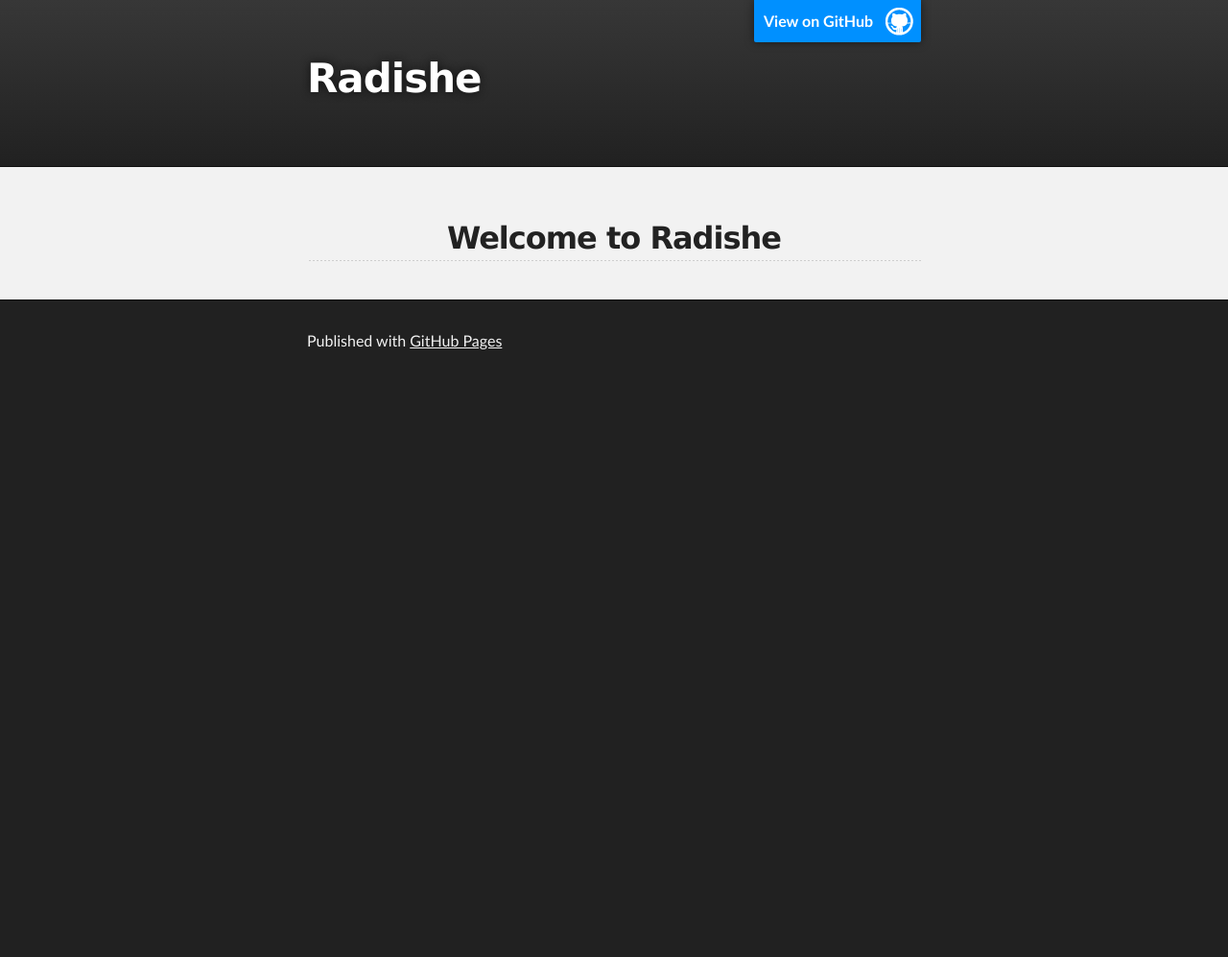
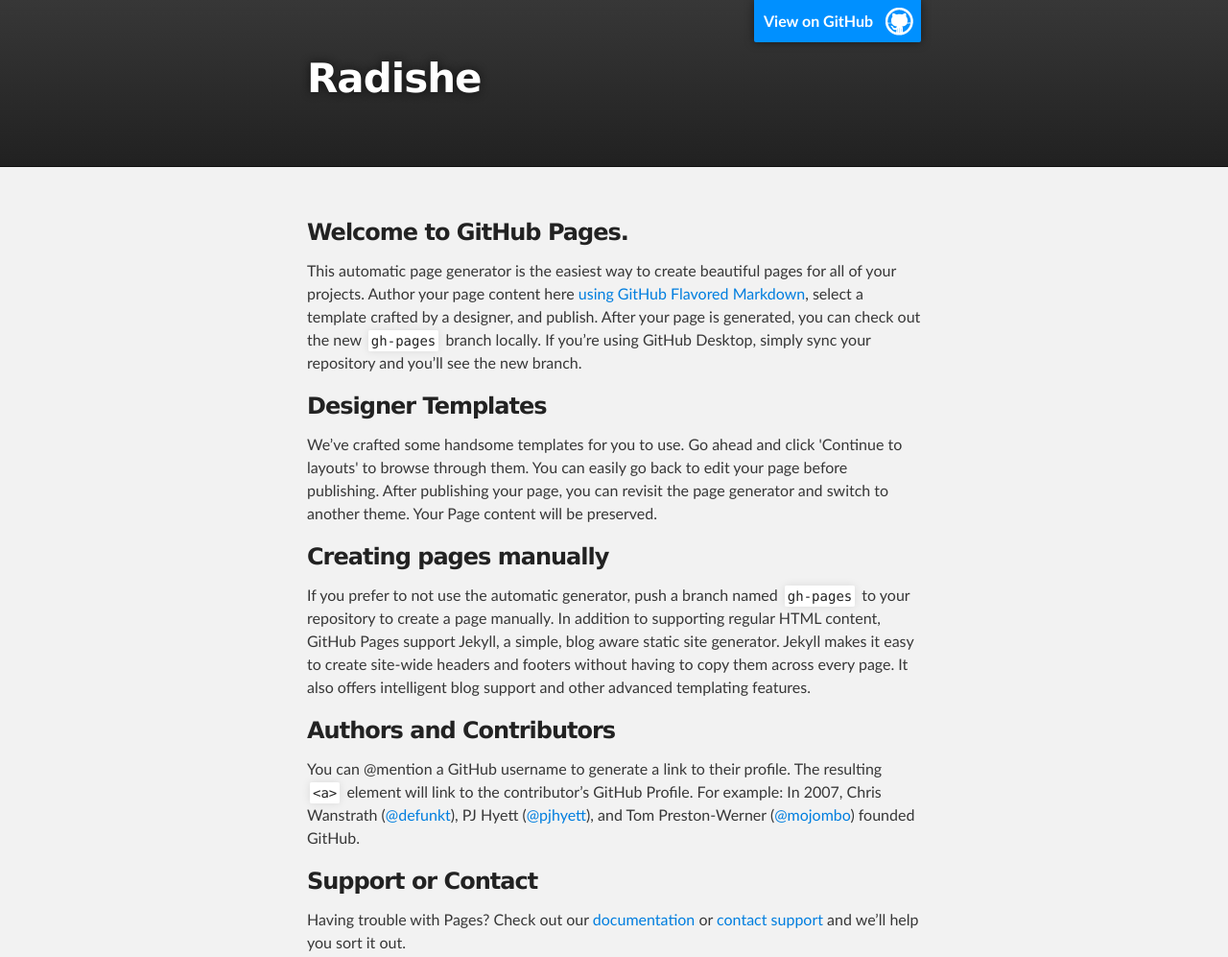
Before and after one commit to Colourful01/iwinter.github.io, a plain HTML site: page index.html in a window 1280 px wide. Shown: the top 997 px of the page at 96% size. Before the commit the page ends 800 px from the top, so only its background shows below. Drawn offline with Linux system fonts and the light colour scheme.

Commit message:
Update index.html

```diff
--- a/index.html
+++ b/index.html
@@ -27,10 +27,30 @@
     <!-- MAIN CONTENT -->
     <div id="main_content_wrap" class="outer">
       <section id="main_content" class="inner">
-        <h2 align="center">
-<a id="welcome-to-github-pages" class="anchor" href="#welcome-to-github-pages" aria-hidden="true"><span aria-hidden="true" class="octicon octicon-link"></span></a>Welcome to Radishe</h2>
+        <h3>
+<a id="welcome-to-github-pages" class="anchor" href="#welcome-to-github-pages" aria-hidden="true"><span aria-hidden="true" class="octicon octicon-link"></span></a>Welcome to GitHub Pages.</h3>
 
+<p>This automatic page generator is the easiest way to create beautiful pages for all of your projects. Author your page content here <a href="https://guides.github.com/features/mastering-markdown/">using GitHub Flavored Markdown</a>, select a template crafted by a designer, and publish. After your page is generated, you can check out the new <code>gh-pages</code> branch locally. If you’re using GitHub Desktop, simply sync your repository and you’ll see the new branch.</p>
 
+<h3>
+<a id="designer-templates" class="anchor" href="#designer-templates" aria-hidden="true"><span aria-hidden="true" class="octicon octicon-link"></span></a>Designer Templates</h3>
+
+<p>We’ve crafted some handsome templates for you to use. Go ahead and click 'Continue to layouts' to browse through them. You can easily go back to edit your page before publishing. After publishing your page, you can revisit the page generator and switch to another theme. Your Page content will be preserved.</p>
+
+<h3>
+<a id="creating-pages-manually" class="anchor" href="#creating-pages-manually" aria-hidden="true"><span aria-hidden="true" class="octicon octicon-link"></span></a>Creating pages manually</h3>
+
+<p>If you prefer to not use the automatic generator, push a branch named <code>gh-pages</code> to your repository to create a page manually. In addition to supporting regular HTML content, GitHub Pages support Jekyll, a simple, blog aware static site generator. Jekyll makes it easy to create site-wide headers and footers without having to copy them across every page. It also offers intelligent blog support and other advanced templating features.</p>
+
+<h3>
+<a id="authors-and-contributors" class="anchor" href="#authors-and-contributors" aria-hidden="true"><span aria-hidden="true" class="octicon octicon-link"></span></a>Authors and Contributors</h3>
+
+<p>You can @mention a GitHub username to generate a link to their profile. The resulting <code>&lt;a&gt;</code> element will link to the contributor’s GitHub Profile. For example: In 2007, Chris Wanstrath (<a href="https://github.com/defunkt" class="user-mention">@defunkt</a>), PJ Hyett (<a href="https://github.com/pjhyett" class="user-mention">@pjhyett</a>), and Tom Preston-Werner (<a href="https://github.com/mojombo" class="user-mention">@mojombo</a>) founded GitHub.</p>
+
+<h3>
+<a id="support-or-contact" class="anchor" href="#support-or-contact" aria-hidden="true"><span aria-hidden="true" class="octicon octicon-link"></span></a>Support or Contact</h3>
+
+<p>Having trouble with Pages? Check out our <a href="https://help.github.com/pages">documentation</a> or <a href="https://github.com/contact">contact support</a> and we’ll help you sort it out.</p>
       </section>
     </div>
 
```
